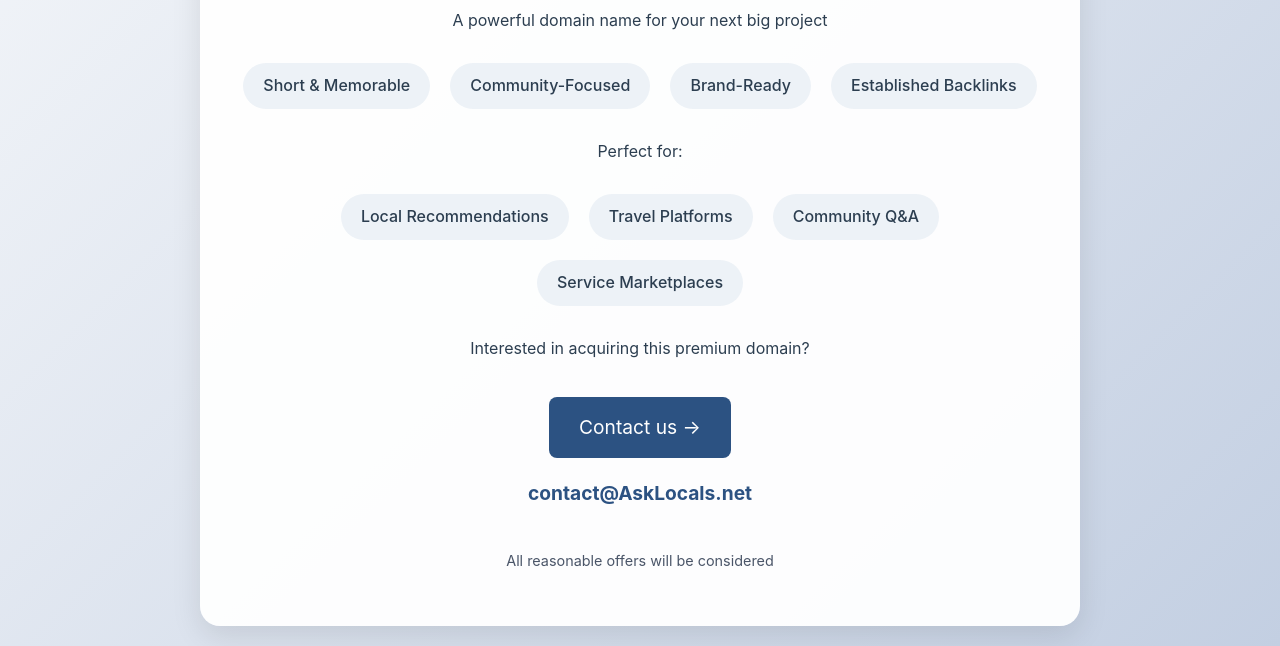
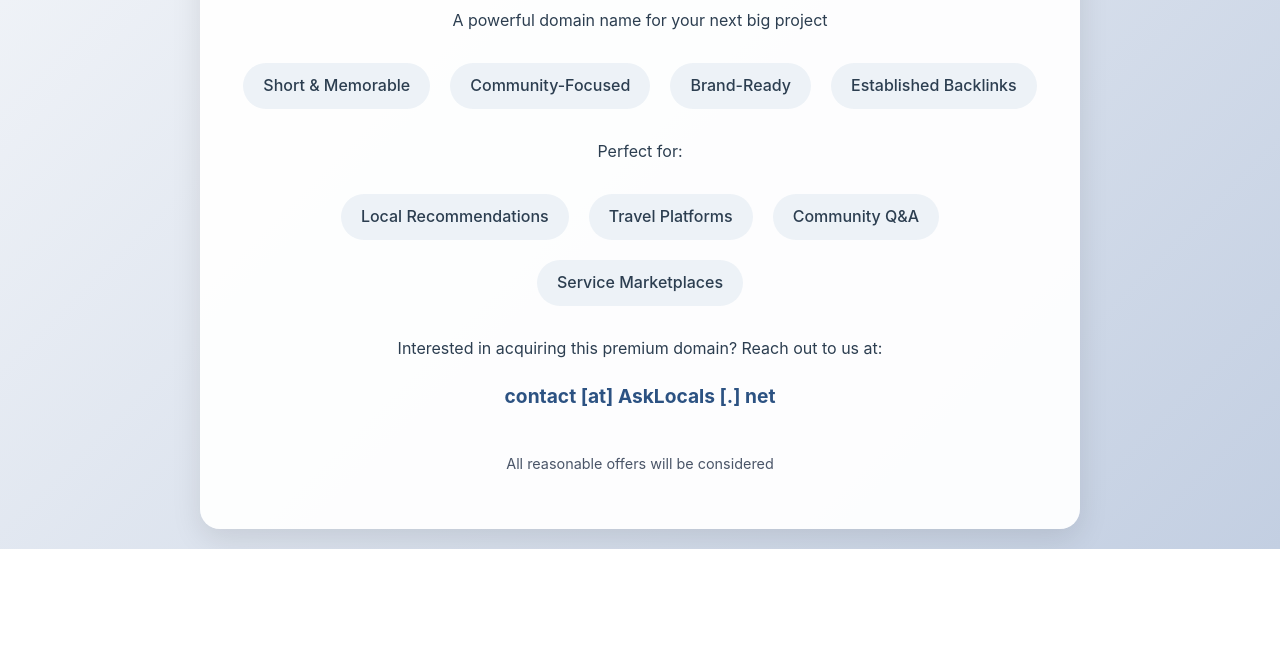
Before and after one commit to AyoubIssaad/asklocals, a plain HTML site: page public/index.html in a window 1280 px wide. Shown: the part 260-906 px from the top of the page. After the commit the page ends 809 px from the top, so only its background shows below. Drawn offline with Linux system fonts and the light colour scheme.

Commit message:
Update index.html

```diff
--- a/public/index.html
+++ b/public/index.html
@@ -117,9 +117,8 @@
         </ul>
 
         <div class="cta">
-            <p>Interested in acquiring this premium domain?</p>
-            <a href="mailto:contact@asklocals.net" class="email">Contact us →</a>
-                <div class="textemail">contact@AskLocals.net</div>
+            <p>Interested in acquiring this premium domain? Reach out to us at: </p>
+                <div class="textemail">contact [at] AskLocals [.] net</div>
         </div>
 
         <div class="footer">
```
